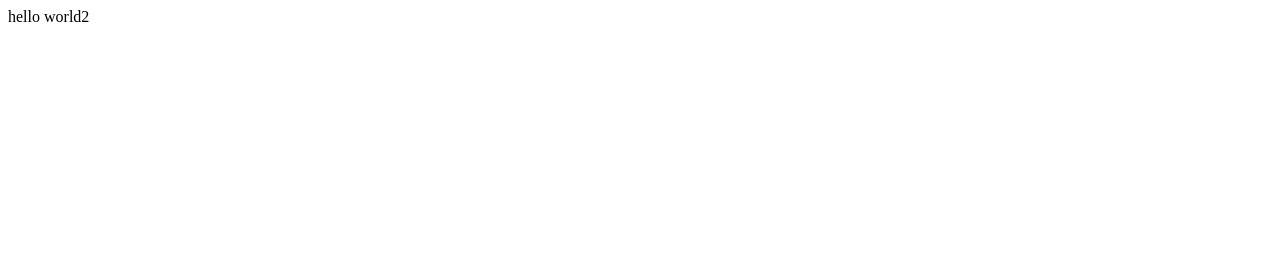
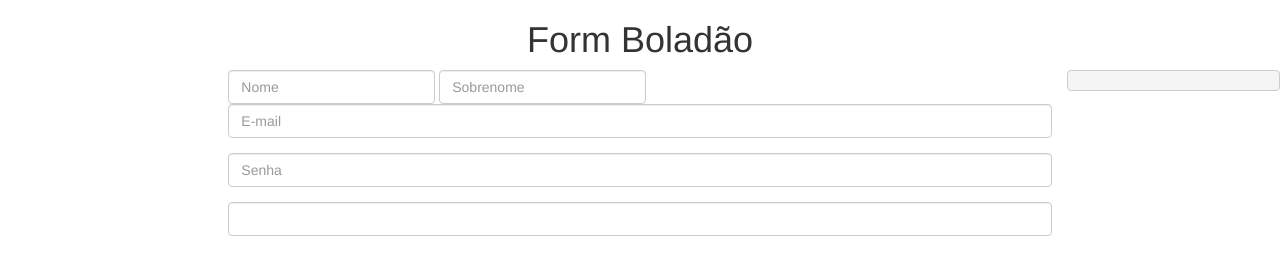
Before and after one commit to aloysioVentura/kanbanbentsura, a website: page index.html in a window 1280 px wide. Drawn offline with nearby package versions, Linux system fonts and the light colour scheme.

Commit message:
criando form parte1

```diff
--- /dev/null
+++ b/app/app.js
@@ -0,0 +1,8 @@
+var appModule = angular
+    .module("app",[]);
+
+    appModule.controller("hello", function($scope){
+
+
+        $scope.JSON = JSON;
+     })
--- a/bower.json
+++ b/bower.json
@@ -15,6 +15,8 @@
     "tests"
   ],
   "dependencies": {
-    "angular": "^1.6.0"
+    "angular": "^1.6.0",
+    "bootstrap": "^3.3.7",
+    "angular-bootstrap": "^2.3.1"
   }
 }
--- a/index.html
+++ b/index.html
@@ -3,8 +3,36 @@
 <head>
     <meta charset="UTF-8">
     <title>Document</title>
+    <link rel="stylesheet" href="bower_components\bootstrap\dist\css\bootstrap.min.css">
+    <link rel="stylesheet" href="bower_components\bootstrap\dist\css\bootstrap-theme.min.css">
+    <script type="text/javascript" src="bower_components\angular\angular.min.js"></script>
+    <script type="text/javascript" src="app\app.js"></script>
+    <script type="text/javascript" src="bower_components\jquery\dist\jquery.min.js"></script>
+    <script type="text/javascript" src="bower_components\bootstrap\dist\js\bootstrap.min.js"></script>
 </head>
-<body>
-    hello world2
+<body ng-app="app">
+    <div ng-controller="hello" class="content-fluid">
+        <header><h1 class="text-center">Form Boladão</h1></header>
+        <section class="col-sm-8 col-sm-offset-2">
+            <div class="form-inline">
+                <div class="form-group">
+                <input type="text" id="form-name" class="form-control" placeholder="Nome" ng-model="user.name">
+                </div>
+                <div class="form-group">
+                <input type="text" id="form-last" class="form-control" placeholder="Sobrenome" ng-model="user.last">
+                </div>
+            </div>
+            <div class="form-group">
+                <input type="email" id="form-email" class="form-control" placeholder="E-mail" ng-model="user.email">
+            </div>
+            <div class="form-group">
+                <input type="password" id="form-pass" class="form-control" placeholder="Senha" ng-model="user.pass">
+            </div>
+            <div class="form-group">
+                <input type="text" class="form-control" placehlder="Confirme sua senha">
+            </div>
+        </section>
+        <pre>{{JSON.stringify(user)}}</pre>
+    </div>
 </body>
 </html>
```
